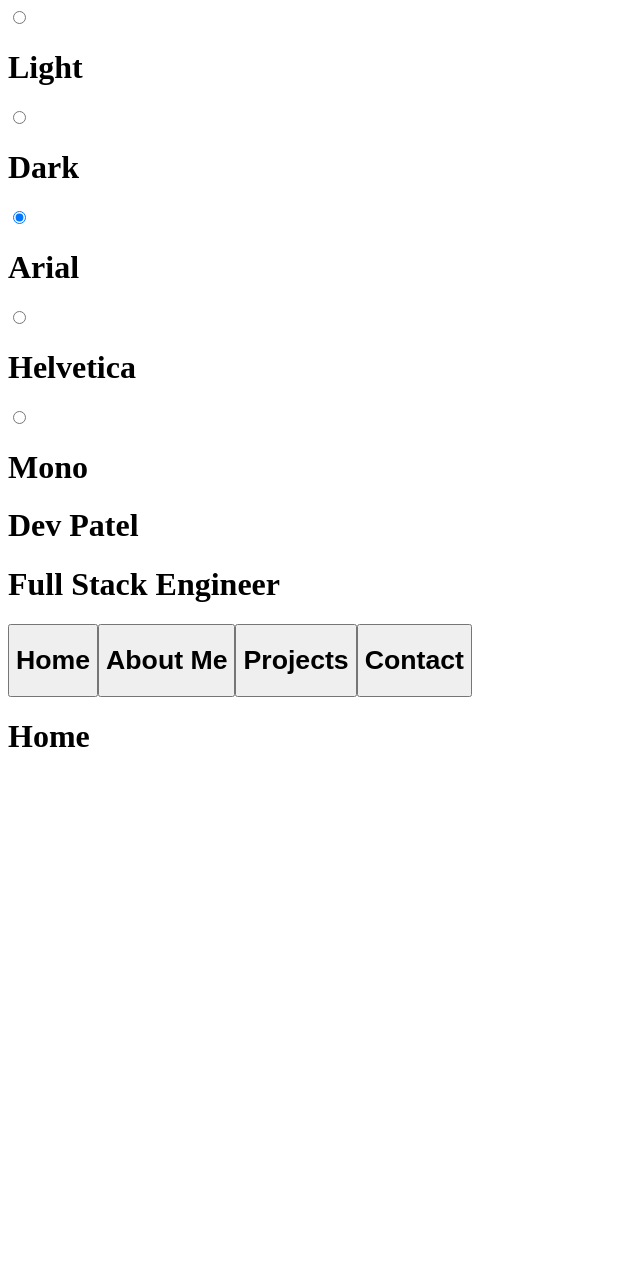
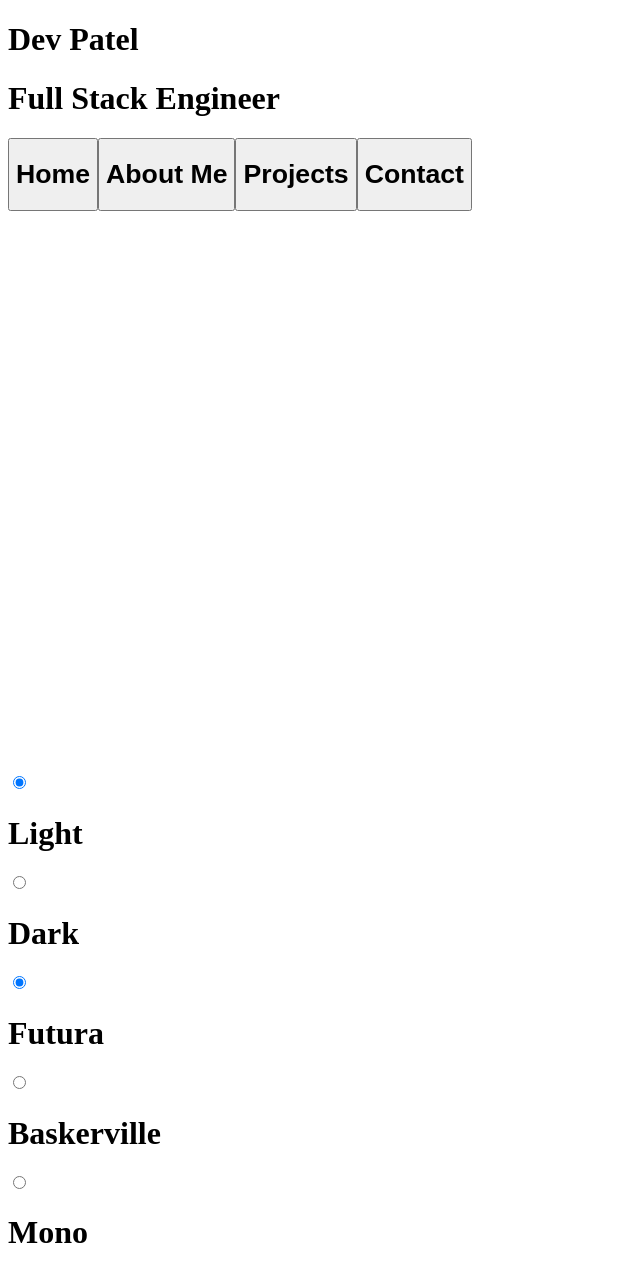
Before and after one commit to devpatel2404/Portfolio, a Next.js app: page / in a window 1280 px wide. Shown: the whole page, without its empty margins (0-640 px from the left). Built offline with nearby package versions, Linux system fonts and the light colour scheme.

Commit message:
Fixing Page Styles

```diff
--- a/app/globals.css
+++ b/app/globals.css
@@ -2,45 +2,103 @@
 @tailwind components;
 @tailwind utilities;
 
-*{
-  font-family: Arial;
-}
-
-
-@media (prefers-color-scheme: dark) {
-  main {
-    background-color: black;
-    color: white;
+@media (prefers-color-scheme: light) {
+  .light-theme {
+    --primary: white;
+    --secondary: black;
+    --outline: #d3d3d3;
   }
 }
 
-@media (prefers-color-scheme: light) {
-  main {
-    background-color: white;
-    color: black;
+@media (prefers-color-scheme: dark) {
+  .dark-theme {
+    --primary: black;
+    --secondary : white;
+    --outline: white;
   }
 }
 
-@media (max-width: 499px) {
-  .Container {
-    width: 80vw;
-    margin: auto;
-  }
-  .Options {
-    font-size: medium;
-  }
+.light-theme {
+  --primary: white;
+  --secondary: black;
+  --outline: #d3d3d3;
 }
 
-@media (min-width: 500px) and (max-width: 999px)  {
-  .Container {
-    width: 90vw;
-    margin: auto;
-  }
+.dark-theme {
+  --primary: black;
+  --secondary : white;
+  --outline: white;
 }
 
-@media (min-width: 1000px){
-  .Container {
-    width: 93vw;
-    margin: auto;
-  }
+.Futura {
+  --font-family: Futura;
+  font-family: Futura;
 }
+
+.Comic {
+  --font-family: Baskerville;
+  font-family: Baskerville;
+}
+
+.Mono {
+  --font-family: "RobotoMono Nerd Font";
+  font-family: "RobotoMono Nerd Font";
+}
+
+main {
+  background: var(--primary);
+  color: var(--secondary);
+}
+
+.Information {
+  font-family: var(--font-family);
+}
+
+.Container {
+  width: 88vw;
+  margin-left: 6vw;
+  padding-top: 3vh;
+}
+
+.Information {
+  border: 1px solid var(--outline);
+}
+
+.Light:active {
+  prefers-color-scheme: light;
+}
+
+button:hover {
+  opacity: 60%;
+}
+
+.Radio {
+  margin: auto 4px auto 8px;
+}
+
+.Options {
+  font-size: 14px;
+  transform: rotate(90deg);
+  display: flex;
+  justify-content: end;
+  width: 22px;
+  position: relative;
+  top: -2vh;
+  left: 94vw;
+}
+
+.Title {
+  text-align: center;
+  font-size: 28px;
+  margin: 16px 0 4px 0;
+}
+
+.Role {
+  text-align: center;
+  font-size: 18px;
+  margin: 4px 0 8px 0;
+}
+
+.Radio {
+  width: 10px;
+}
--- a/app/page.tsx
+++ b/app/page.tsx
@@ -1,110 +1,99 @@
 'use client'
-import {useState} from "react";
+import Link from "next/link";
+import {useState, useEffect} from "react";
 
 export default function Home() {
-    let [scheme, setScheme] = useState('');
+    const [theme, setTheme] = useState(window.matchMedia(`(prefers-color-scheme: dark)`).matches ? 'dark' : 'light');
+    const [font, setFont] = useState('Futura');
+    const [tempTheme, setTempTheme] = useState(window.matchMedia(`(prefers-color-scheme: dark)`).matches ? 'dark' : 'light');
+    const [tempFont, setTempFont] = useState('Futura');
 
-    const changeLight = () => {
-        // @ts-ignore
-        document.getElementById("Background").style.backgroundColor = "white";
-        // @ts-ignore
-        document.getElementById("Background").style.color = 'black';
-        setScheme("Light");
+    useEffect(() => {
+        const mediaQuery = window.matchMedia(`(prefers-color-scheme: dark)`);
+        setTheme(mediaQuery.matches ? 'dark' : 'light');
+
+        const handleChange = (e) => {
+            setTheme(e.matches ? 'dark' : 'light');
+        }
+
+        mediaQuery.addEventListener('change', handleChange);
+
+        return () => {
+            mediaQuery.removeEventListener('change', handleChange);
+        }
+    }, []);
+
+    const handleThemeChange = (e) => {
+      setTheme(e.target.value);
     };
 
-    const changeDark = () => {
-        // @ts-ignore
-        document.getElementById("Background").style.backgroundColor = "black";
-        // @ts-ignore
-        document.getElementById("Background").style.color = 'white';
-        setScheme("Dark");
-    };
-
-    const Home = () => {
-        // @ts-ignore
-        document.getElementById("AboutMe").hidden = true;
-        // @ts-ignore
-        document.getElementById("Projects").hidden = true;
-        // @ts-ignore
-        document.getElementById("Contact").hidden = true;
-        // @ts-ignore
-        document.getElementById("Home").hidden = false;
+    const handleFontChange = (e) => {
+        setFont(e.target.value);
     }
 
-    const AboutMe = () => {
-        // @ts-ignore
-        document.getElementById("Projects").hidden = true;
-        // @ts-ignore
-        document.getElementById("Contact").hidden = true;
-        // @ts-ignore
-        document.getElementById("Home").hidden = true;
-        // @ts-ignore
-        document.getElementById("AboutMe").hidden = false;
+    const themeEnter = (e) => {
+        setTempTheme(e.target.value);
     }
 
-    const Projects = () => {
-        // @ts-ignore
-        document.getElementById("AboutMe").hidden = true;
-        // @ts-ignore
-        document.getElementById("Contact").hidden = true;
-        // @ts-ignore
-        document.getElementById("Home").hidden = true;
-        // @ts-ignore
-        document.getElementById("Projects").hidden = false;
+    const themeExit = (e) => {
+        setTempTheme('');
     }
 
-    const Contact = () => {
-        // @ts-ignore
-        document.getElementById("AboutMe").hidden = true;
-        // @ts-ignore
-        document.getElementById("Projects").hidden = true;
-        // @ts-ignore
-        document.getElementById("Home").hidden = true;
-        // @ts-ignore
-        document.getElementById("Contact").hidden = false;
+    const fontEnter = (e) => {
+        setTempFont(e.target.value);
     }
 
+    const fontExit = (e) => {
+        setTempFont('');
+    }
+
+    const appliedTheme = tempTheme || theme;
+    const appliedFont = tempFont || font;
+
     return (
-        <main className={`h-screen`} id={"Background"}>
-            <div id={"Page"}></div>
+        <main className={`h-screen ${appliedTheme}-theme`} id={"Background"}>
             <div className={"Container"}>
-                <div className={"flex justify-end pt-2 Options"}>
-                    <input type={"radio"} id={"Light"} name="Color_Schemes" className={"mr-0.5"} onClick={changeLight}
-                           defaultChecked={scheme === "Light"}/>
-                    <h1 className={"mr-1.5"}>Light</h1>
-                    <input type={"radio"} id={"Dark"} name="Color_Schemes" onClick={changeDark} className={"mr-0.5"}/>
-                    <h1 className={"mr-1.5"}>Dark</h1>
-                    <input type={"radio"} id={"Times"} name={"Fonts"} value={"Arial"} defaultChecked={true}/>
-                    <h1 className={"mr-1.5"}>Arial</h1>
-                    <input type={"radio"} id={"Times"} name={"Fonts"} value={"Helvetica"}/>
-                    <h1 className={"mr-1.5"}>Helvetica</h1>
-                    <input type={"radio"} id={"Sans"} name={"Fonts"} value={"Sans-Serif"}/><h1>Mono</h1>
-                </div>
-                <div
-                    className={`font-sans text-center border-2 h-full ${scheme === "Light" ? 'border-blue-700' : "border-cyan-400"}`}
-                    style={{height: '95vh'}}>
-                    <h1 className={"mt-2 mr-2 text-4xl"}>Dev Patel</h1>
-                    <h1 className={"mt-0.5 mr-2 text-lg"}>Full Stack Engineer</h1>
+                <div className={`Information ${appliedFont}`} style={{height: '94vh'}}>
+                    <h1 className={"Title"}>Dev Patel</h1>
+                    <h1 className={"Role"}>Full Stack Engineer</h1>
                     <div className={"flex justify-center"} id={"NavBar"}>
-                        <button onClick={Home} type={"button"}><h1 className={`mr-3`}>Home</h1></button>
-                        <button onClick={AboutMe} type={"button"}><h1 className={"mr-3"}>About Me</h1></button>
-                        <button onClick={Projects} type={"button"}><h1 className={"mr-3"}>Projects</h1></button>
-                        <button onClick={Contact} type={"button"}><h1 className={""}>Contact</h1></button>
+                        <button type={"button"}><h1 className={`mr-4`}>Home</h1></button>
+                        <button type={"button"}><h1 className={"mr-4"}>About Me</h1></button>
+                        <button type={"button"}><h1 className={"mr-4"}>Projects</h1></button>
+                        <button type={"button"}><h1 className={""}>Contact</h1></button>
                     </div>
-                    <div id={"Home"} hidden={false}>
-                        <h1>Home</h1>
-                    </div>
+                    <div id={"Home"} hidden={false}></div>
                     <div id={"AboutMe"} hidden={true}>
                         <h1>About Me</h1>
                     </div>
                     <div id={"Projects"} hidden={true}>
                         <h1>Projects</h1>
+                        <Link href={"https://vitality-hub-iota.vercel.app"} target={"_blank"}>Hello</Link>
                     </div>
                     <div id={"Contact"} hidden={true}>
-                        <h1>Contact</h1>
+                        <h1>devpatel4528@gmail.com</h1>
+                        <h1>Github</h1>
+                        <h1>LinkedIn</h1>
                     </div>
                 </div>
+            </div>
+            <div className={"Options"}>
+                <input type={"radio"} className={"Radio Light"} value={'light'} name={'theme'} checked={theme === 'light'}
+                       onChange={handleThemeChange} onMouseEnter={themeEnter} onMouseLeave={themeExit} />
+                <h1 className={"Color"}>Light</h1>
+                <input type={"radio"} className={"Radio Dark"} value={'dark'} name={'theme'} checked={theme === 'dark'}
+                       onChange={handleThemeChange} onMouseEnter={themeEnter} onMouseLeave={themeExit}/>
+                <h1 className={"Color"}>Dark</h1>
 
+                <input type={"radio"} className={"Radio Arial"} defaultChecked={true} value={"Arial"} name={'Font'}
+                       onChange={handleFontChange} onMouseEnter={fontEnter} onMouseLeave={fontExit}/>
+                <h1 className={"Futura"}>Futura</h1>
+                <input type={"radio"} className={"Radio Comic"} value={"Comic"} name={'Font'}
+                       onChange={handleFontChange} onMouseEnter={fontEnter} onMouseLeave={fontExit}/>
+                <h1 className={"Baskerville"}>Baskerville</h1>
+                <input type={"radio"} className={"Radio Mono"} name={"Font"} value={"Mono"}
+                       onChange={handleFontChange} onMouseEnter={fontEnter} onMouseLeave={fontExit}/>
+                <h1 className={"Mono"}>Mono</h1>
             </div>
         </main>
     );
```
Also changed, not shown: public/My_Image.jpg (added), 1 other file (tests, documents, lock files or other folders).
